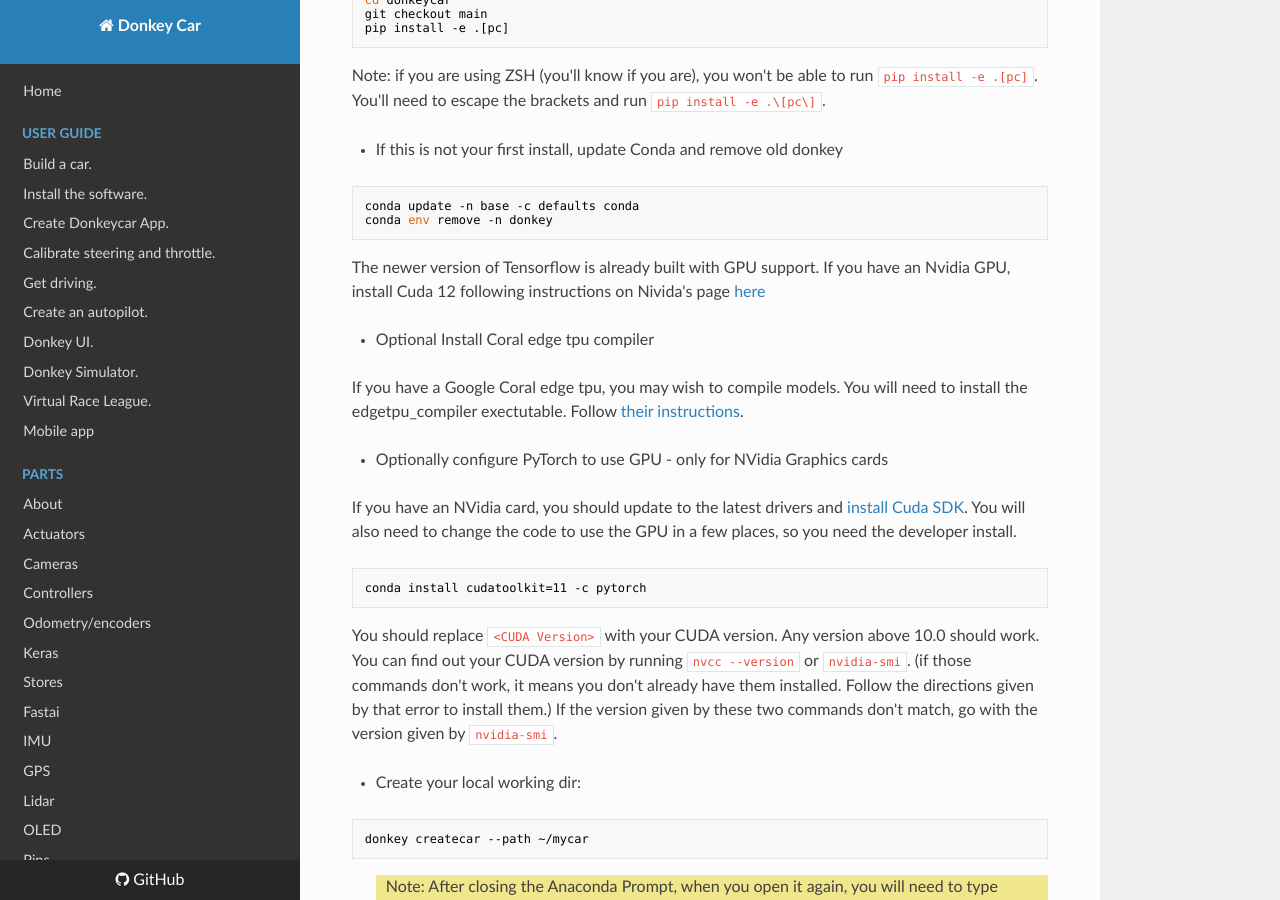
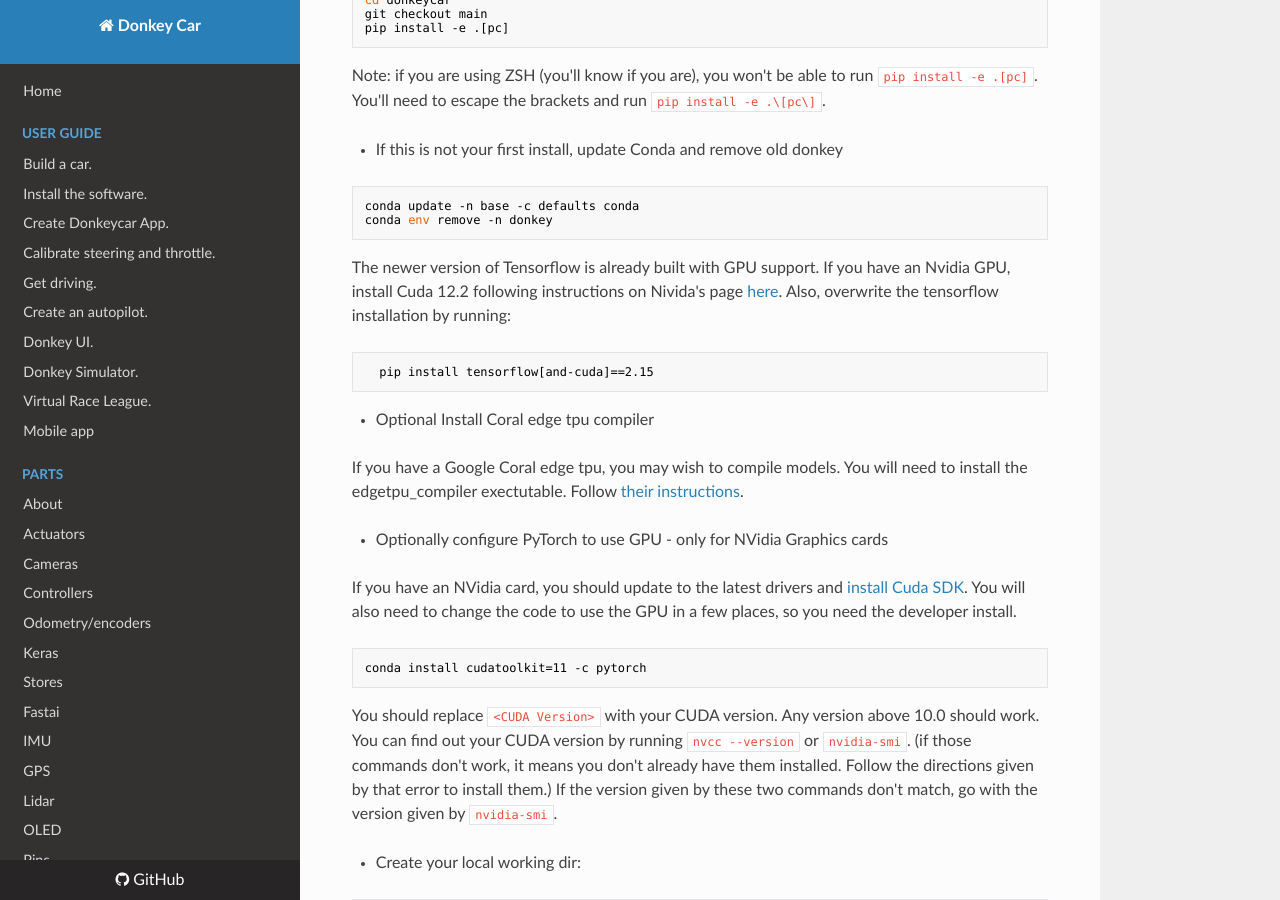
Before and after one commit to autorope/donkeydocs, an MkDocs documentation site: the page built from docs/guide/host_pc/setup_ubuntu.md, in a window 1280 px wide and 900 px high, scrolled down 1155 px. Built offline with MkDocs 1.6.1, drawn with Linux system fonts in a browser that asks for light colours; nearby versions of some CDN libraries.

Commit message:
Clarify CUDA version and TensorFlow installation
Updated CUDA installation instructions to specify version 12.2 and added command to overwrite TensorFlow installation.

````diff
--- a/docs/guide/host_pc/setup_ubuntu.md
+++ b/docs/guide/host_pc/setup_ubuntu.md
@@ -73,8 +73,12 @@ conda env remove -n donkey
 ```
 
 The newer version of Tensorflow is already built with GPU support. If you
-have an Nvidia GPU, install Cuda 12 following instructions on Nivida's page
-[here](https://developer.nvidia.com/cuda-toolkit-archive)
+have an Nvidia GPU, install Cuda 12.2 following instructions on Nivida's page
+[here](https://developer.nvidia.com/cuda-toolkit-archive). Also, overwrite the
+tensorflow installation by running:
+```bash
+  pip install tensorflow[and-cuda]==2.15
+```
 
 * Optional Install Coral edge tpu compiler
 
````
